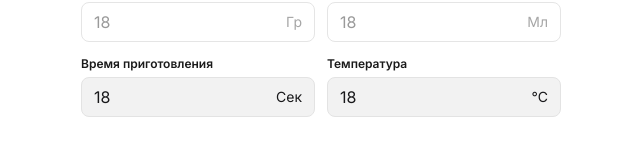
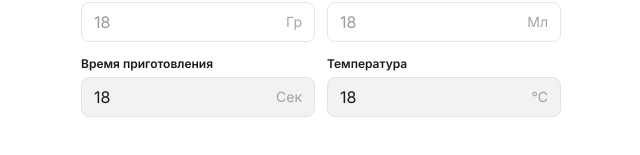
Before and after one commit to Kargin-design/coffee-mvp, a React (Vite) app in the folder coffee-frontend/: page / in a window 1280 px wide. Shown: the part 395-550 px from the top of the page, without its empty margins (319-959 px from the left). Built offline with nearby package versions, Linux system fonts and the light colour scheme; no server answers.

Commit message:
Adjust disabled suffix color

```diff
--- a/coffee-frontend/src/components/Input/Input.css
+++ b/coffee-frontend/src/components/Input/Input.css
@@ -56,7 +56,7 @@
   --input-border: #e3e3e3;
   --input-text: #19191b;
   --input-placeholder: #19191b;
-  --input-suffix: #19191b;
+  --input-suffix: #a1a1a1;
   cursor: not-allowed;
 }
 
```
